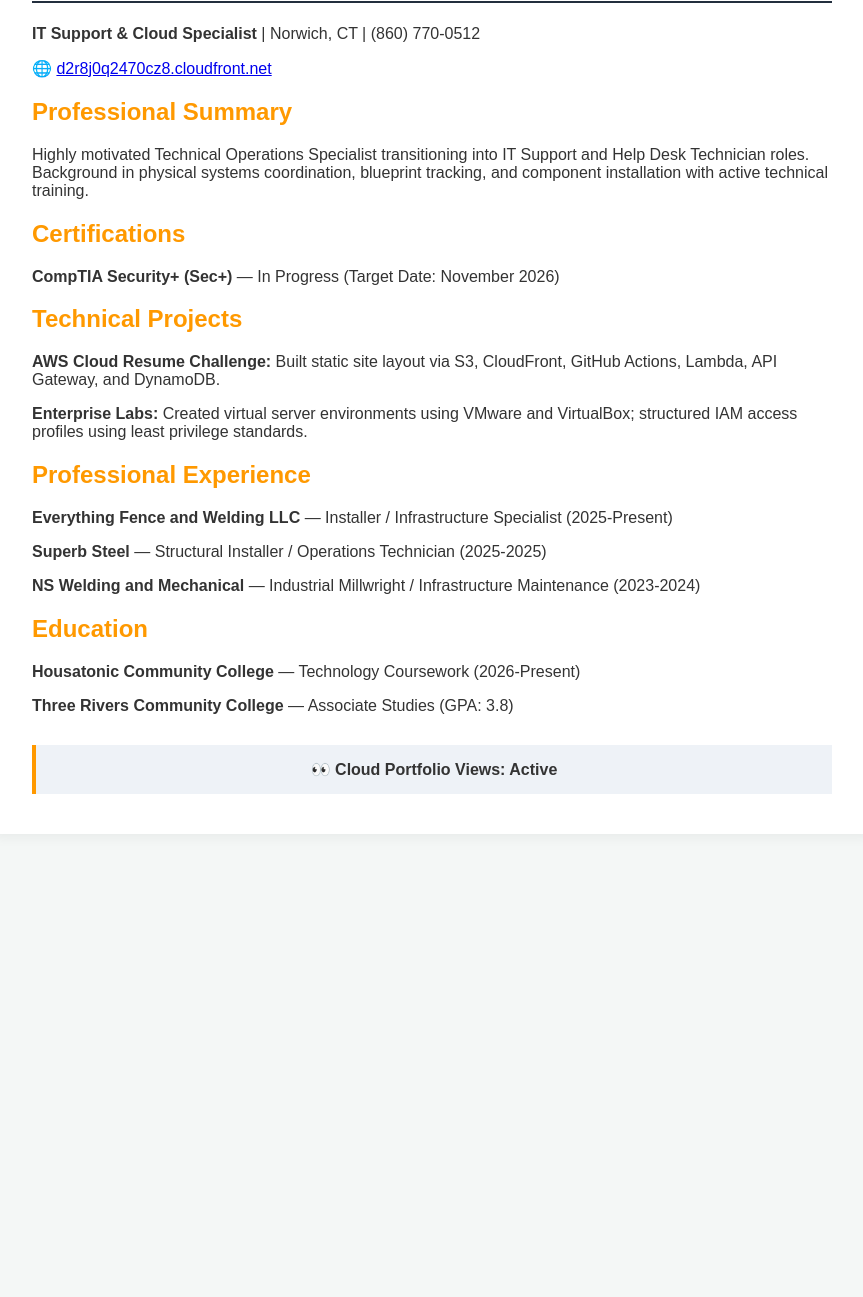
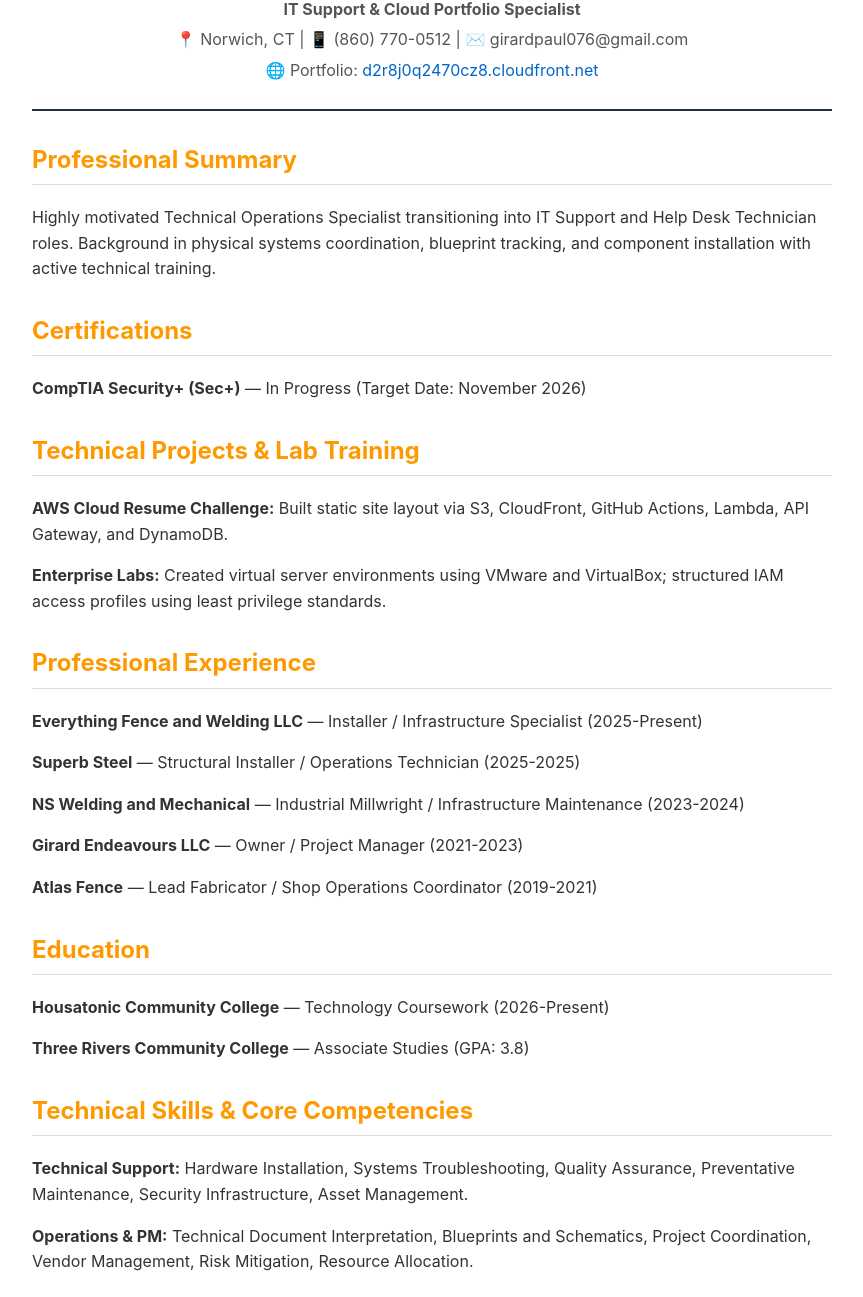
Before and after one commit to girardpaul076-design/cloud-resume, a plain HTML site: page index.html in a window 1280 px wide. Shown: the part 155-1452 px from the top of the page, without its empty margins (208-1071 px from the left). Before the commit the page ends 1037 px from the top, so only its background shows below. Drawn offline with Linux system fonts and the light colour scheme; no server answers.

Commit message:
index.html

```diff
--- a/index.html
+++ b/index.html
@@ -3,39 +3,67 @@
 <head>
     <meta charset="UTF-8">
     <meta name="viewport" content="width=device-width, initial-scale=1.0">
-    <title>Paul Girard - IT Portfolio</title>
+    <title>Paul Girard - IT & Cloud Portfolio</title>
     <style>
-        body { font-family: sans-serif; background-color: #f4f7f6; color: #333; padding: 40px 20px; }
+        body { font-family: -apple-system, BlinkMacSystemFont, "Segoe UI", Roboto, sans-serif; background-color: #f4f7f6; color: #333; line-height: 1.6; padding: 40px 20px; }
         .container { max-width: 800px; margin: 0 auto; background: white; padding: 40px; border-radius: 8px; box-shadow: 0 4px 12px rgba(0,0,0,0.05); }
-        h1 { color: #232f3e; border-bottom: 2px solid #232f3e; padding-bottom: 10px; }
-        h2 { color: #ff9900; }
-        .counter { font-weight: bold; background: #eef2f7; padding: 15px; display: block; border-left: 4px solid #ff9900; margin-top: 30px; text-align: center; }
+        header { text-align: center; border-bottom: 2px solid #232f3e; padding-bottom: 20px; margin-bottom: 25px; }
+        header h1 { margin: 0; color: #232f3e; font-size: 2.3em; }
+        header p { margin: 5px 0; color: #555; }
+        h2 { color: #ff9900; border-bottom: 1px solid #ddd; padding-bottom: 5px; margin-top: 30px; }
+        .item-title { font-weight: bold; color: #232f3e; display: flex; justify-content: space-between; }
+        .sub-title { font-style: italic; color: #666; margin-bottom: 5px; }
+        .section-block { margin-bottom: 20px; }
+        ul { padding-left: 20px; margin-top: 5px; }
+        a { color: #0066cc; text-decoration: none; }
+        .counter { font-weight: bold; background: #eef2f7; padding: 15px; display: block; border-left: 4px solid #ff9900; margin-top: 30px; text-align: center; border-radius: 4px; }
     </style>
 </head>
 <body>
     <div class="container">
+        <header>
             <h1>Paul Girard</h1>
-        <p><strong>IT Support & Cloud Specialist</strong> | Norwich, CT | (860) 770-0512</p>
-        <p>🌐 <a href="https://cloudfront.net">d2r8j0q2470cz8.cloudfront.net</a></p>
+            <p><strong>IT Support & Cloud Portfolio Specialist</strong></p>
+            <p>📍 Norwich, CT | 📱 (860) 770-0512 | ✉️ girardpaul076@gmail.com</p>
+            <p>🌐 Portfolio: <a href="https://cloudfront.net">d2r8j0q2470cz8.cloudfront.net</a></p>
+        </header>
 
+        <section class="section-block">
             <h2>Professional Summary</h2>
             <p>Highly motivated Technical Operations Specialist transitioning into IT Support and Help Desk Technician roles. Background in physical systems coordination, blueprint tracking, and component installation with active technical training.</p>
+        </section>
 
+        <section class="section-block">
             <h2>Certifications</h2>
             <p><strong>CompTIA Security+ (Sec+)</strong> — In Progress (Target Date: November 2026)</p>
+        </section>
 
-        <h2>Technical Projects</h2>
+        <section class="section-block">
+            <h2>Technical Projects & Lab Training</h2>
             <p><strong>AWS Cloud Resume Challenge:</strong> Built static site layout via S3, CloudFront, GitHub Actions, Lambda, API Gateway, and DynamoDB.</p>
             <p><strong>Enterprise Labs:</strong> Created virtual server environments using VMware and VirtualBox; structured IAM access profiles using least privilege standards.</p>
+        </section>
 
+        <section class="section-block">
             <h2>Professional Experience</h2>
             <p><strong>Everything Fence and Welding LLC</strong> — Installer / Infrastructure Specialist (2025-Present)</p>
             <p><strong>Superb Steel</strong> — Structural Installer / Operations Technician (2025-2025)</p>
             <p><strong>NS Welding and Mechanical</strong> — Industrial Millwright / Infrastructure Maintenance (2023-2024)</p>
+            <p><strong>Girard Endeavours LLC</strong> — Owner / Project Manager (2021-2023)</p>
+            <p><strong>Atlas Fence</strong> — Lead Fabricator / Shop Operations Coordinator (2019-2021)</p>
+        </section>
 
+        <section class="section-block">
             <h2>Education</h2>
             <p><strong>Housatonic Community College</strong> — Technology Coursework (2026-Present)</p>
             <p><strong>Three Rivers Community College</strong> — Associate Studies (GPA: 3.8)</p>
+        </section>
+
+        <section class="section-block">
+            <h2>Technical Skills & Core Competencies</h2>
+            <p><strong>Technical Support:</strong> Hardware Installation, Systems Troubleshooting, Quality Assurance, Preventative Maintenance, Security Infrastructure, Asset Management.</p>
+            <p><strong>Operations & PM:</strong> Technical Document Interpretation, Blueprints and Schematics, Project Coordination, Vendor Management, Risk Mitigation, Resource Allocation.</p>
+        </section>
 
         <div class="counter">
             👀 Cloud Portfolio Views: <span id="count">Loading...</span>
```
Lines whose indentation alone changed are shown as unchanged.
